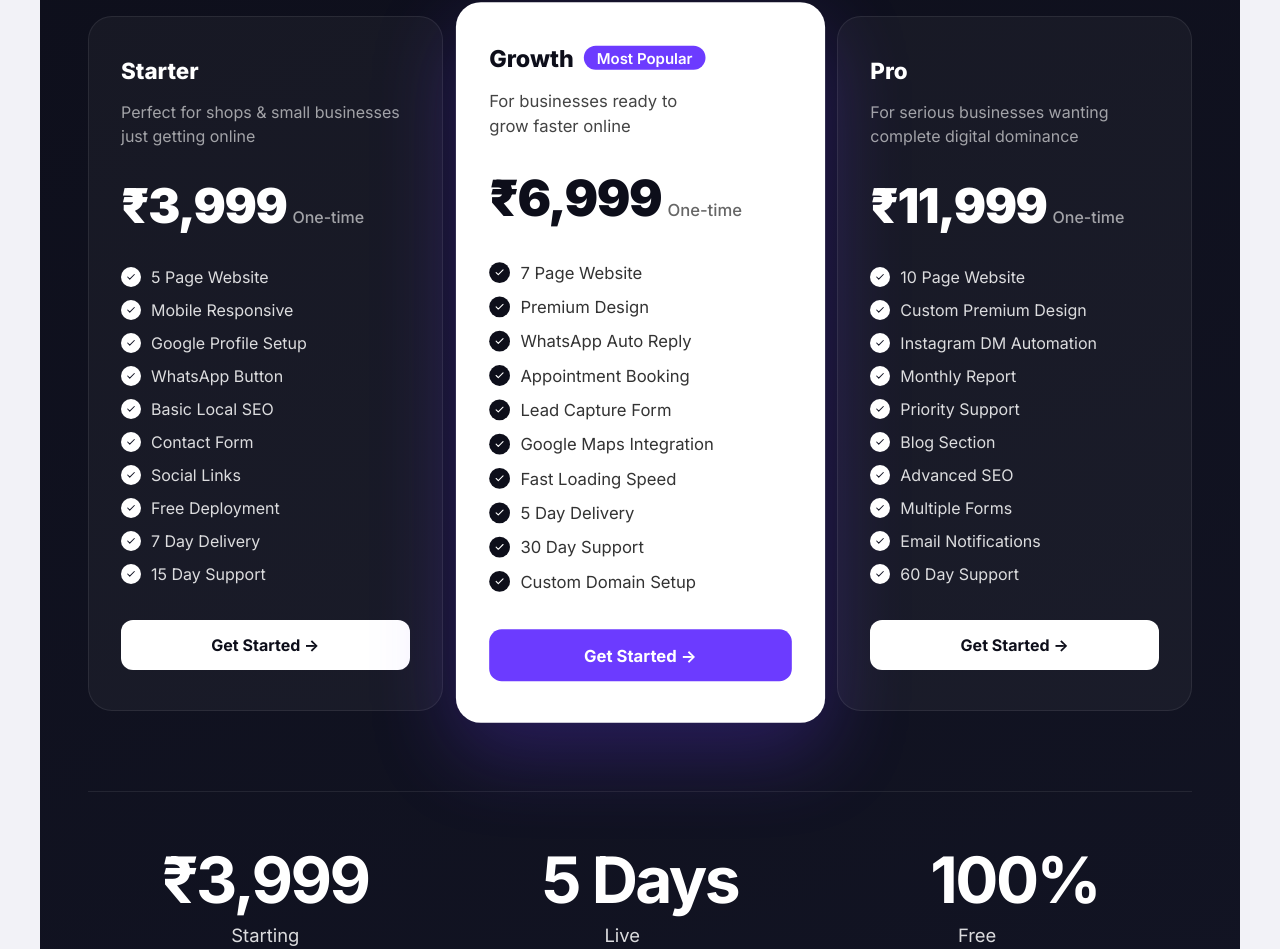
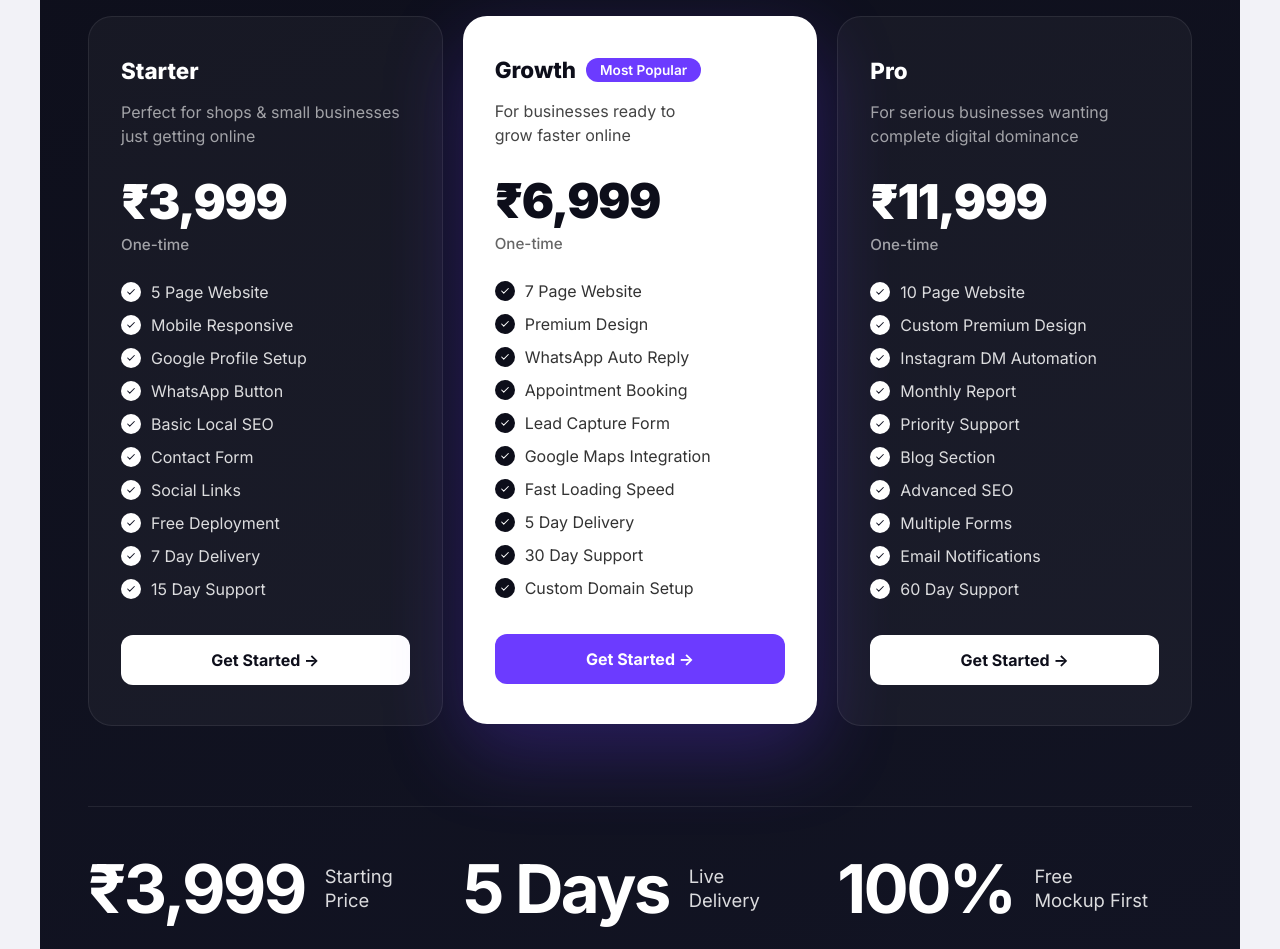
Before and after one commit to Arjitg2/skyris-website, a Next.js app: page / in a window 1280 px wide. Shown: the part 5728-6677 px from the top of the page. Built offline with nearby package versions, Linux system fonts and the light colour scheme.

Commit message:
fix: pricing layout - price on own line, badge nowrap, stats clamp, button nowrap

```diff
--- a/app/components/Pricing.tsx
+++ b/app/components/Pricing.tsx
@@ -71,15 +71,17 @@ export default function Pricing() {
             <div key={plan.name} style={{
               background: plan.featured ? "#fff" : "rgba(255,255,255,0.04)",
               border: plan.featured ? "none" : "1px solid rgba(255,255,255,0.08)",
-              borderRadius: 24, padding: "40px 32px",
+              borderRadius: 24, padding: "clamp(24px, 5vw, 40px) clamp(20px, 4vw, 32px)",
               color: plan.featured ? "#0d0e1a" : "#fff",
-              transform: plan.featured ? "scale(1.04)" : "scale(1)",
               boxShadow: plan.featured ? "0 28px 80px rgba(108,59,255,0.28)" : "none",
+              boxSizing: "border-box",
+              width: "100%",
             }}>
-              <div style={{ display: "flex", alignItems: "center", gap: 10, marginBottom: 16 }}>
-                <h3 style={{ fontSize: "1.4em", fontWeight: 800 }}>{plan.name}</h3>
+              {/* Plan name + badge: wrap badge to next line on mobile if needed */}
+              <div style={{ display: "flex", alignItems: "flex-start", gap: 10, marginBottom: 16, flexWrap: "wrap" }}>
+                <h3 style={{ fontSize: "1.4em", fontWeight: 800, whiteSpace: "nowrap" }}>{plan.name}</h3>
                 {plan.badge && (
-                  <span style={{ padding: "3px 12px", borderRadius: 999, background: "#6c3bff", color: "#fff", fontSize: "0.9em", fontWeight: 600 }}>{plan.badge}</span>
+                  <span style={{ padding: "4px 14px", borderRadius: 999, background: "#6c3bff", color: "#fff", fontSize: "0.85em", fontWeight: 600, whiteSpace: "nowrap", alignSelf: "center" }}>{plan.badge}</span>
                 )}
               </div>
 
@@ -87,9 +89,14 @@ export default function Pricing() {
                 {plan.desc}
               </p>
 
-              <div style={{ marginBottom: 32, display: "flex", alignItems: "baseline", gap: 6, flexWrap: "nowrap" }}>
-                <span style={{ fontSize: "clamp(1.7em, 6.5vw, 3em)", fontWeight: 900, letterSpacing: "-0.03em", whiteSpace: "nowrap" }}>{plan.price}</span>
-                <span style={{ fontSize: "1em", fontWeight: 500, color: plan.featured ? "#666" : "rgba(255,255,255,0.6)", whiteSpace: "nowrap" }}>{plan.type}</span>
+              {/* Price: price on one line, One-time label on line below */}
+              <div style={{ marginBottom: 28 }}>
+                <div style={{ fontSize: "clamp(1.8em, 6.5vw, 3em)", fontWeight: 900, letterSpacing: "-0.03em", whiteSpace: "nowrap", lineHeight: 1.1 }}>
+                  {plan.price}
+                </div>
+                <div style={{ fontSize: "0.95em", fontWeight: 500, color: plan.featured ? "#666" : "rgba(255,255,255,0.6)", marginTop: 6 }}>
+                  {plan.type}
+                </div>
               </div>
 
               <div style={{ display: "flex", flexDirection: "column", gap: 13, marginBottom: 36 }}>
@@ -125,11 +132,11 @@ export default function Pricing() {
         </div>
 
         {/* Stats row */}
-        <div style={{ display: "grid", gridTemplateColumns: "var(--stats-grid)", gap: "var(--stats-container-gap)", borderTop: "1px solid rgba(255,255,255,0.08)", borderBottom: "1px solid rgba(255,255,255,0.08)", padding: "56px 0", marginBottom: 56 }}>
+        <div style={{ display: "grid", gridTemplateColumns: "var(--stats-grid)", gap: "var(--stats-container-gap)", borderTop: "1px solid rgba(255,255,255,0.08)", borderBottom: "1px solid rgba(255,255,255,0.08)", padding: "48px 0", marginBottom: 48 }}>
           {stats.map(s => (
-            <div key={s.label1} style={{ display: "flex", flexDirection: "var(--stats-item-flex)" as any, alignItems: "var(--stats-item-align)" as any, textAlign: "var(--stats-item-text)" as any, gap: "var(--stats-item-gap)" }}>
-              <div style={{ fontSize: "var(--stats-number)", fontWeight: 700, letterSpacing: "-0.04em", color: "#fff", lineHeight: 1, minWidth: "max-content" }}>{s.n}</div>
-              <div style={{ fontSize: "var(--stats-label)", color: "rgba(255,255,255,0.85)", marginTop: "var(--stats-text-mt)", lineHeight: 1.25, textAlign: "left" }}>
+            <div key={s.label1} style={{ display: "flex", alignItems: "center", gap: 20 }}>
+              <div style={{ fontSize: "clamp(1.8em, 6vw, 4.2em)", fontWeight: 700, letterSpacing: "-0.04em", color: "#fff", lineHeight: 1, whiteSpace: "nowrap", flexShrink: 0 }}>{s.n}</div>
+              <div style={{ fontSize: "var(--stats-label)", color: "rgba(255,255,255,0.85)", lineHeight: 1.3 }}>
                 {s.label1}<br/>{s.label2}
               </div>
             </div>
@@ -147,11 +154,11 @@ export default function Pricing() {
           <a
             href="https://wa.me/916265022474?text=Hi%20Clivik!%20I%20need%20help%20choosing%20the%20right%20plan%20for%20my%20business."
             target="_blank" rel="noopener noreferrer"
-            style={{ display: "inline-flex", background: "#25D366", color: "#fff", padding: "14px 32px", borderRadius: 12, fontSize: "1.05em", fontWeight: 600, cursor: "pointer", alignItems: "center", gap: 8, textDecoration: "none", transition: "opacity 0.2s" }}
+            style={{ display: "inline-flex", background: "#25D366", color: "#fff", padding: "14px 28px", borderRadius: 12, fontSize: "1.05em", fontWeight: 600, cursor: "pointer", alignItems: "center", gap: 8, textDecoration: "none", transition: "opacity 0.2s", whiteSpace: "nowrap" }}
             onMouseEnter={e => (e.currentTarget as HTMLElement).style.opacity = "0.9"}
             onMouseLeave={e => (e.currentTarget as HTMLElement).style.opacity = "1"}
           >
-            Chat on WhatsApp →
+            Chat on WhatsApp &rarr;
           </a>
         </div>
       </div>
```
